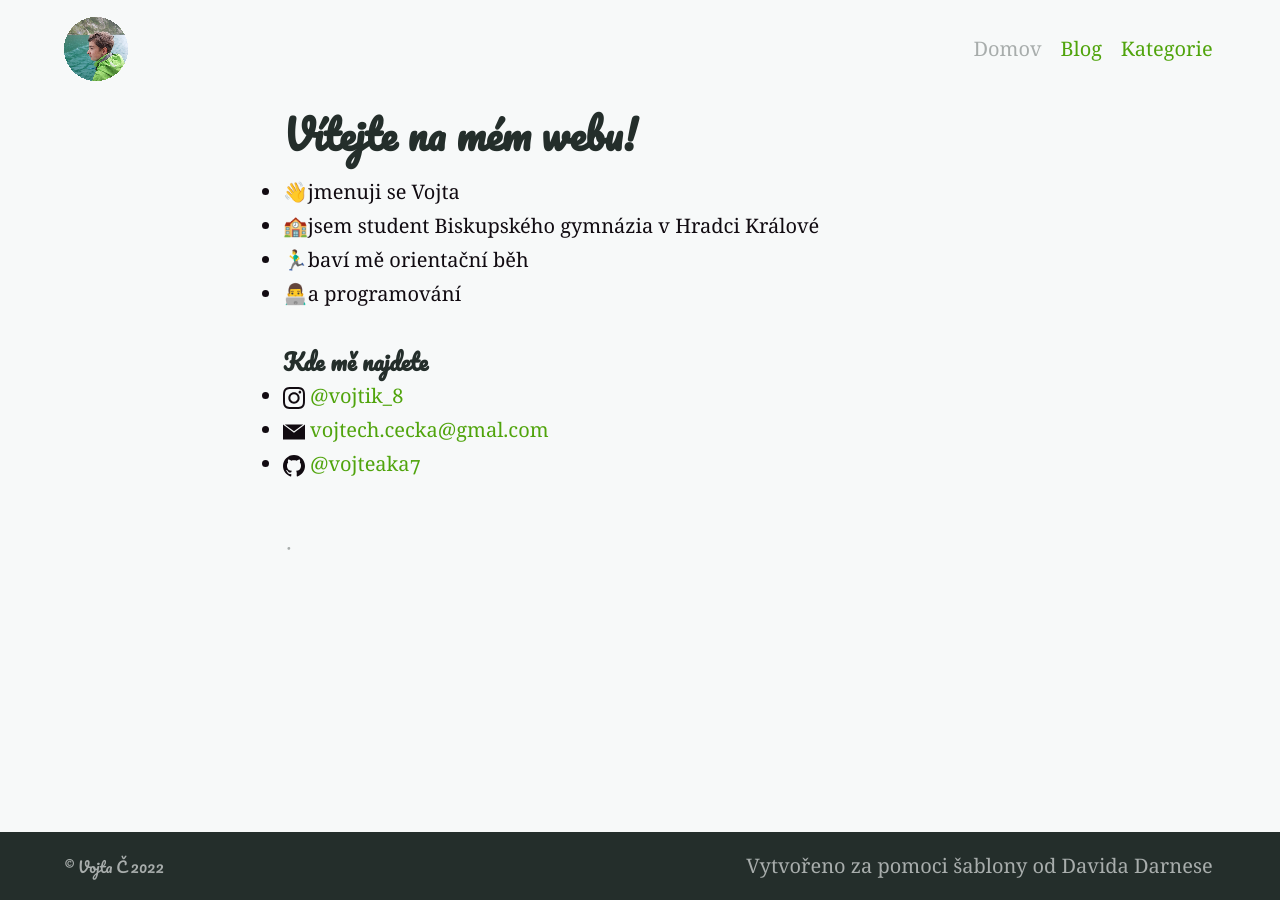
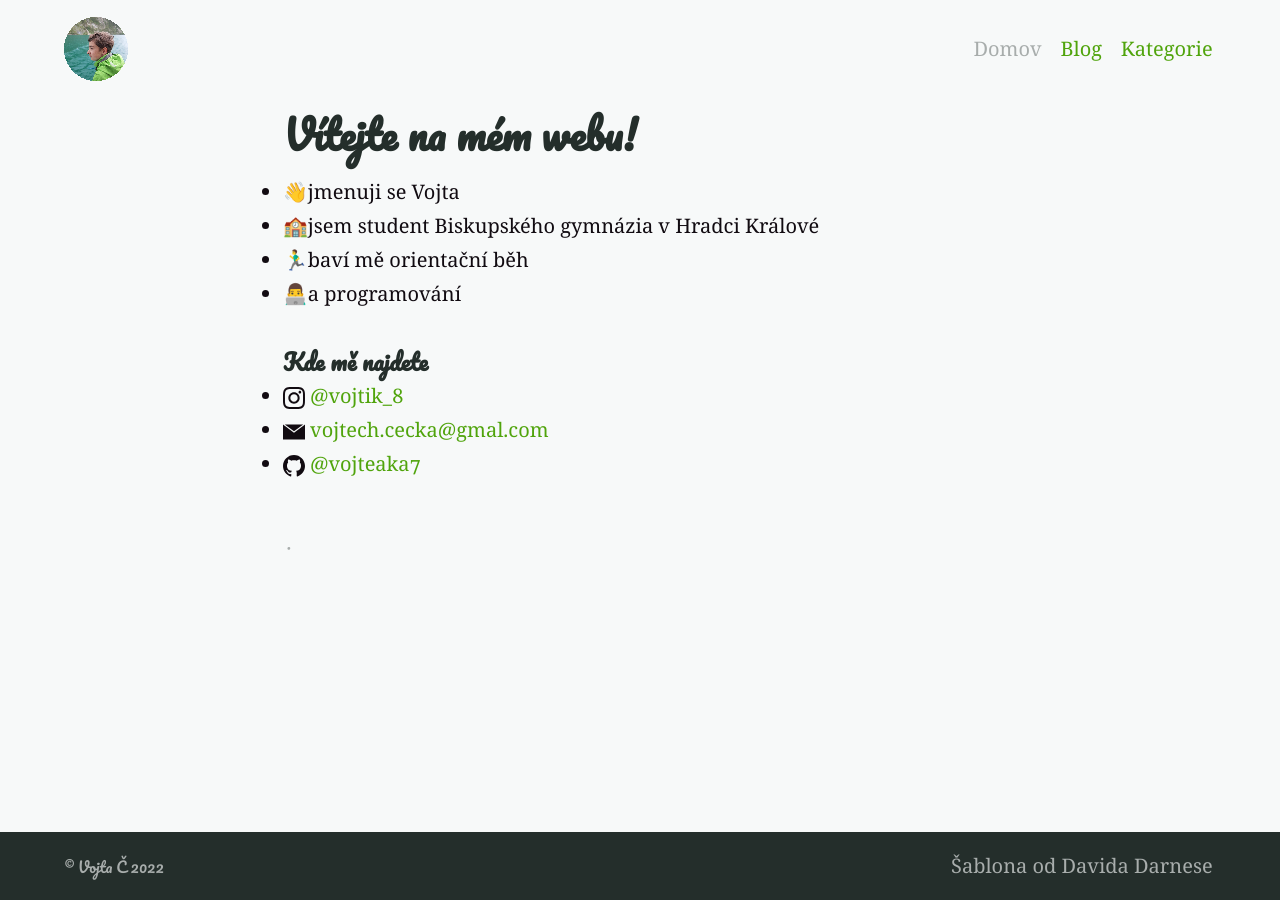
Before and after one commit to vojteaka7/vojteaka7.github.io, a Jekyll site: the page built from index.md, in a window 1280 px wide. Built offline with Jekyll 4.4.1, drawn with Linux system fonts in a browser that asks for light colours.

Commit message:
zkrácení odkazu na šablonu v patičce

```diff
--- a/_config.yml
+++ b/_config.yml
@@ -131,8 +131,8 @@ navigation_header:
     #  url: /search/
 
 navigation_footer:
-- title: Vytvořeno za pomoci šablony od Davida Darnese
-  url: https://darn.es
+- title: Šablona od Davida Darnese
+  url: https://alembic.darn.es
 
 social_links: # Appears in sidebar. Set the urls then uncomment and comment out as desired
   #  Twitter: https://twitter.com/DavidDarnes
```
